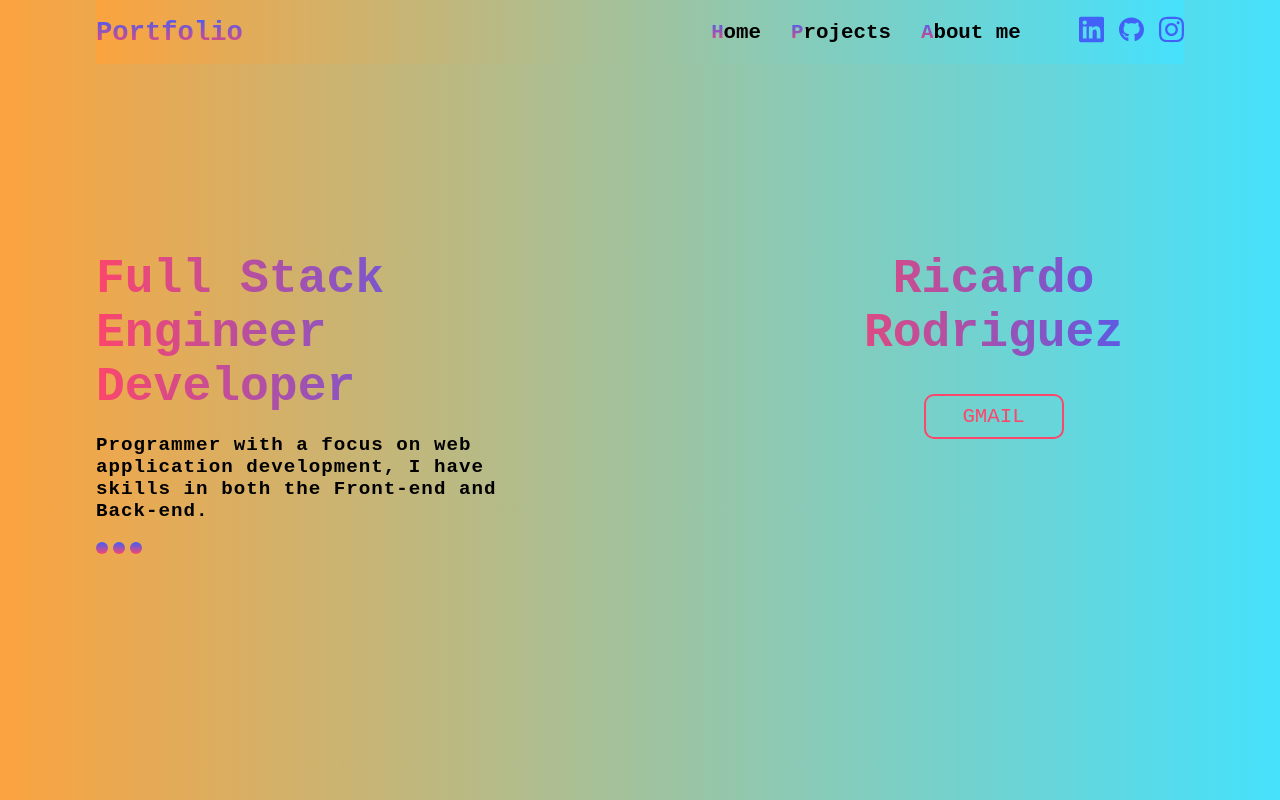
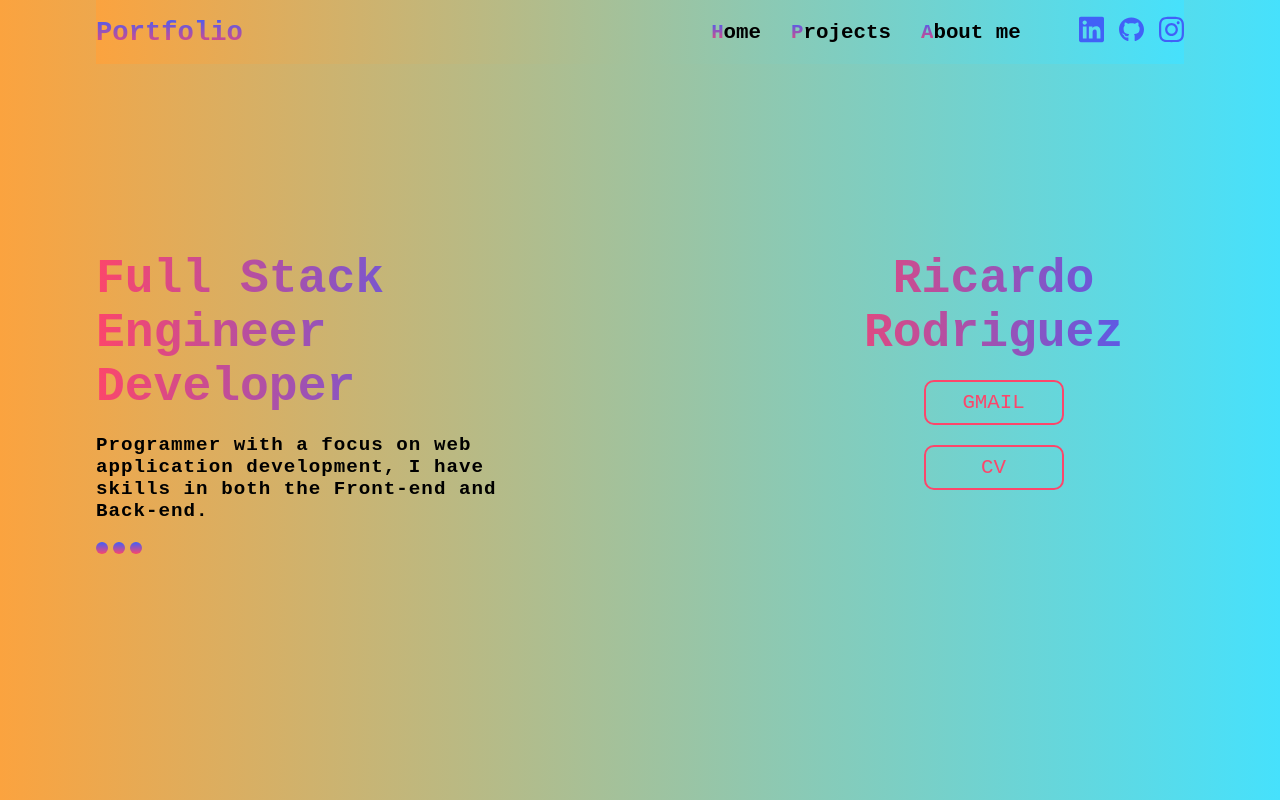
Before and after one commit to rickenofficial/Portfolio, a React (Vite) app: page / in a window 1280 px wide. Built offline with nearby package versions, Linux system fonts and the light colour scheme.

Commit message:
adding cv

```diff
--- a/src/Inicio/Inicio.jsx
+++ b/src/Inicio/Inicio.jsx
@@ -1,11 +1,14 @@
-import styles from '../Inicio/Inicio.module.css'
-import Animacion from '../Animacion/Animacion';
+import styles from "../Inicio/Inicio.module.css";
+import Animacion from "../Animacion/Animacion";
 const Inicio = () => {
   return (
     <section className={styles.Inicio}>
       <article className={styles.full}>
         <h1>Full Stack Engineer Developer</h1>
-                <p>Programmer with a focus on web application development, I have skills in both the Front-end and Back-end.</p>
+        <p>
+          Programmer with a focus on web application development, I have skills
+          in both the Front-end and Back-end.
+        </p>
         <div className={styles.adornos}>
           <div></div>
           <div></div>
@@ -14,17 +17,20 @@ const Inicio = () => {
       </article>
 
       <div className={styles.botones}>
-
         <h2>Ricardo Rodriguez</h2>
         <div>
           <a href="mailto:rickenofficial@gmail.com">GMAIL</a>
         </div>
-
+        <div>
+          <a href="../assets/Ricardo_Resume (4).pdf" download="../assets/Ricardo_Resume (4).pdf">
+            CV
+          </a>
+        </div>
       </div>
 
-            <Animacion/>
+      <Animacion />
     </section>
-    )
-}
+  );
+};
 
 export default Inicio;
```
Also changed, not shown: 1 other file (tests, documents, lock files or other folders). Lines whose indentation alone changed are shown as unchanged.
